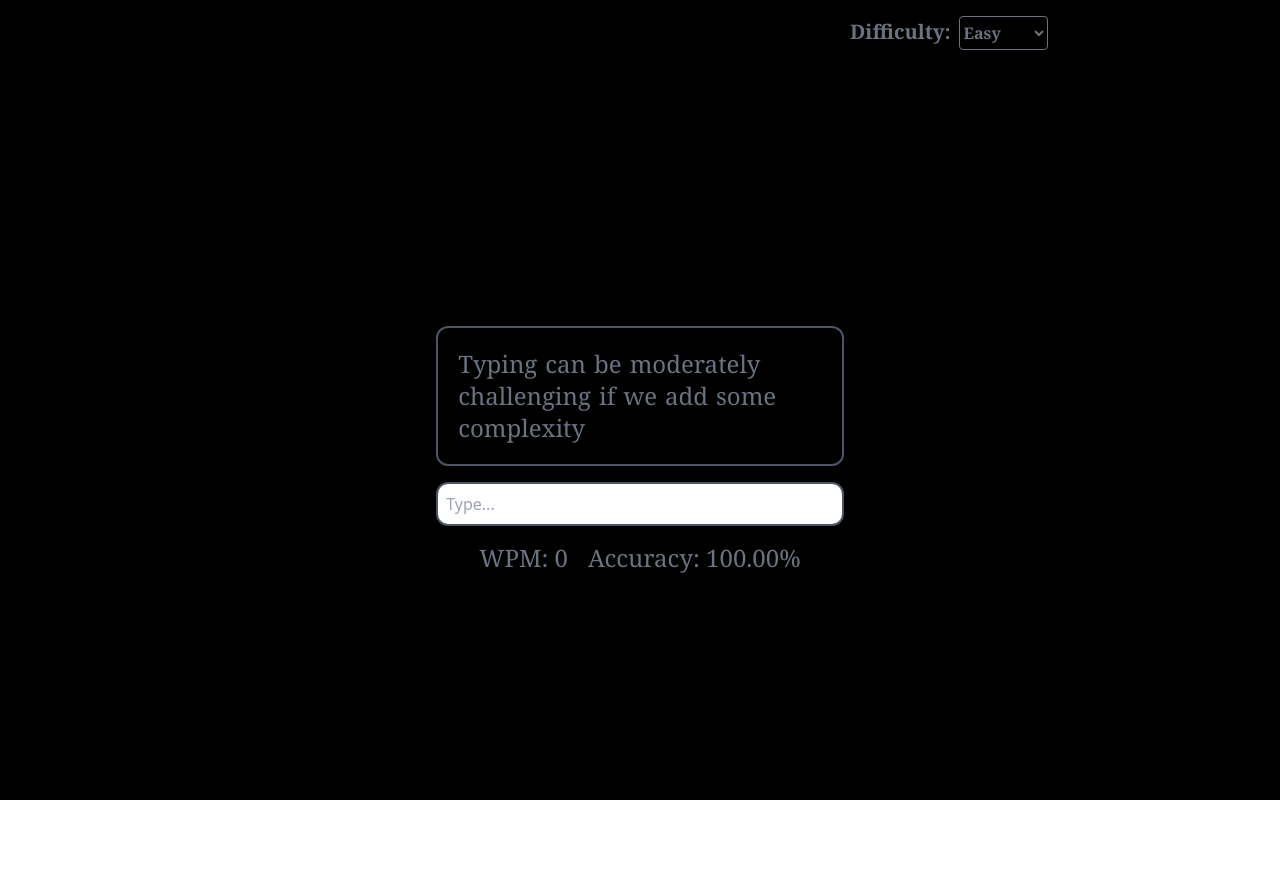
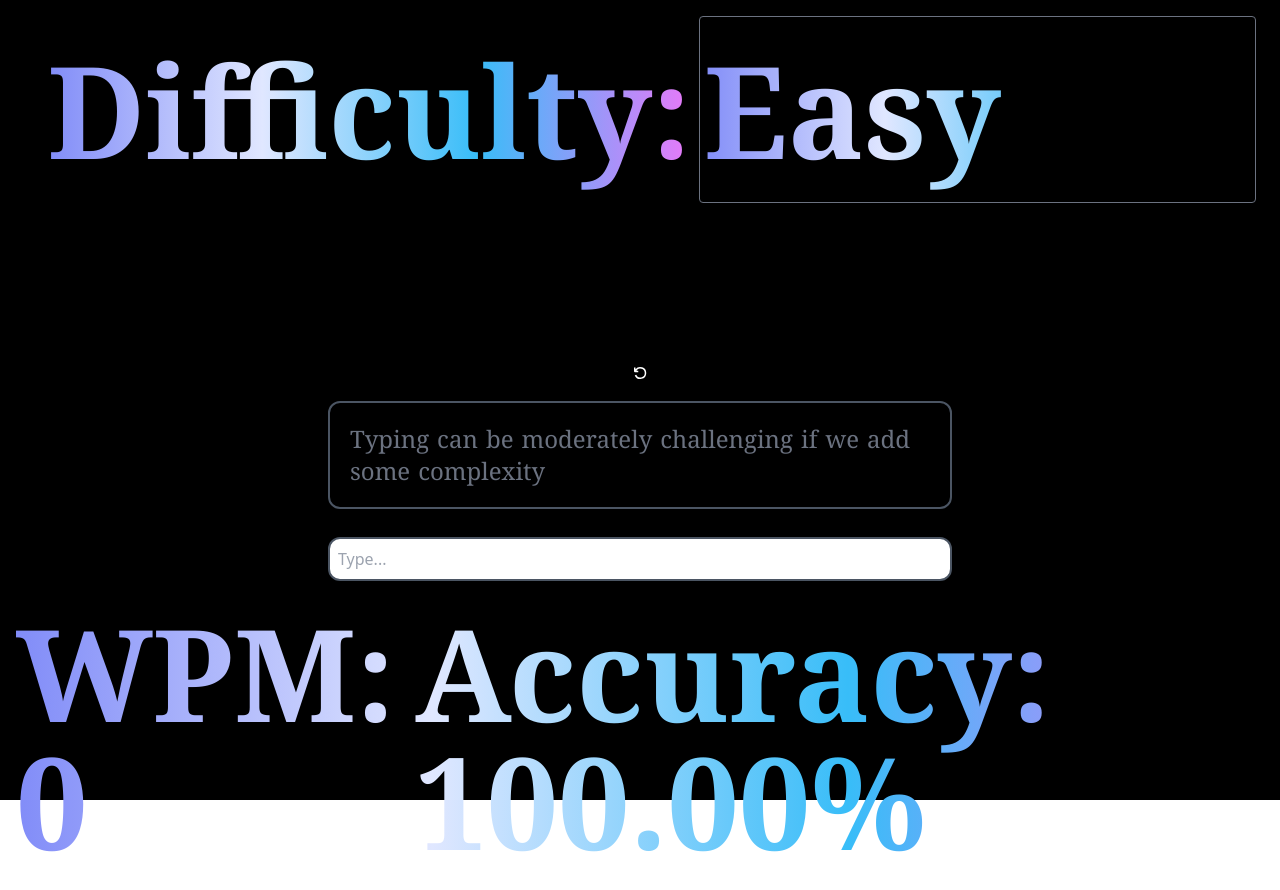
Before and after one commit to Hiiankit/Typing-game, a Next.js app: page / in a window 1280 px wide. Shown: the top 890 px of the page. Before the commit the page ends 834 px from the top, so only its background shows below. Built offline with nearby package versions, Linux system fonts and the light colour scheme.

Commit message:
Style: text gradient

```diff
--- a/postcss.config.mjs
+++ b/postcss.config.mjs
@@ -2,9 +2,7 @@
 const config = {
   plugins: {
     tailwindcss: {},
-  },
-  theme: {
-    fontfamily: ["Red Hat Display", sans - serif],
+    autoprefixer: {}, // Optionally add autoprefixer
   },
 };
 
--- a/src/app/Game.tsx
+++ b/src/app/Game.tsx
@@ -1,4 +1,5 @@
 "use client";
+import { VscDebugRestart } from "react-icons/vsc";
 
 import { useState, useEffect } from "react";
 
@@ -21,13 +22,17 @@ const Game = () => {
   const [accuracy, setAccuracy] = useState(100);
 
   useEffect(() => {
+    resetGame();
+  }, [difficulty]);
+
+  const resetGame = () => {
     setWords(paragraphs[difficulty].split(" "));
     setTypedWords([]);
     setCurrentWord("");
     setStartTime(null);
     setWpm(0);
     setAccuracy(100);
-  }, [difficulty]);
+  };
 
   const handleInputChange = (e: React.ChangeEvent<HTMLInputElement>) => {
     const input = e.target.value;
@@ -58,13 +63,13 @@ const Game = () => {
   };
 
   return (
-    <div className="p-4 bg-black h-screen  ">
-      {/* sellection */}
+    <div className="p-4 bg-black h-screen">
+      {/* Selection */}
       <header className="  flex justify-end items-end right-0">
-        <div className="mb-4">
+        <div className="mb-4 ">
           <label
             htmlFor="difficulty"
-            className="mr-2 font-extrabold text-gray-500 font-serif text-xl"
+            className="mr-2 md:text-9xl font-extrabold bg-clip-text text-transparent bg-[linear-gradient(to_right,theme(colors.indigo.400),theme(colors.indigo.100),theme(colors.sky.400),theme(colors.fuchsia.400),theme(colors.sky.400),theme(colors.indigo.100),theme(colors.indigo.400))] bg-[length:200%_auto] animate-gradient text-gray-500 font-serif text-xl"
           >
             Difficulty:
           </label>
@@ -72,17 +77,29 @@ const Game = () => {
             id="difficulty"
             value={difficulty}
             onChange={(e) => setDifficulty(e.target.value as Difficulty)}
-            className="py-1  font-serif text-gray-500 bg-black border-gray-500 font-bold border rounded"
+            className="py-1   mr-2 md:text-9xl font-extrabold bg-clip-text text-transparent bg-[linear-gradient(to_right,theme(colors.indigo.400),theme(colors.indigo.100),theme(colors.sky.400),theme(colors.fuchsia.400),theme(colors.sky.400),theme(colors.indigo.100),theme(colors.indigo.400))] bg-[length:200%_auto] animate-gradient text-gray-500 font-serif text-xl bg-black border-gray-500  border rounded"
           >
-            <option value="easy">Easy</option>
-            <option value="medium">Medium</option>
-            <option value="hard">Hard</option>
+            <option className="text-gray-400" value="easy">
+              Easy
+            </option>
+            <option className="text-gray-400" value="medium">
+              Medium
+            </option>
+            <option className="text-gray-400" value="hard">
+              Hard
+            </option>
           </select>
         </div>
       </header>
 
       {/* Display Paragraph */}
-      <div className="flex flex-col justify-center items-center  h-full">
+      <div className="flex flex-col gap-3 justify-center items-center  h-full">
+        <button
+          onClick={resetGame}
+          className="mt-4 p-2 bg-transparent   text-white rounded-xl font-bold hover:bg-gray-600"
+        >
+          <VscDebugRestart />
+        </button>
         <div className="mb-4 text-wrap flex-wrap w-1/2  p-5 text-gray-500 border-gray-600 border-2 rounded-xl flex">
           {words.map((word, index) => (
             <span
@@ -117,8 +134,9 @@ const Game = () => {
           autoFocus
         />
 
-        <div className="mt-4 font-serif text-2xl flex gap-5 text-gray-500">
-          <p>WPM: {wpm}</p>
+        {/* Stats */}
+        <div className="mt-4 font-serif text-2xl flex gap-5  md:text-9xl font-extrabold bg-clip-text text-transparent bg-[linear-gradient(to_right,theme(colors.indigo.400),theme(colors.indigo.100),theme(colors.sky.400),theme(colors.fuchsia.400),theme(colors.sky.400),theme(colors.indigo.100),theme(colors.indigo.400))] bg-[length:200%_auto] animate-gradient text-gray-500">
+          <p className="">WPM: {wpm}</p>
           <p>Accuracy: {accuracy.toFixed(2)}%</p>
         </div>
       </div>
```
Also changed, not shown: package.json (+6 -4 lines), src/app/typinginterface.tsx (deleted), 1 other file (tests, documents, lock files or other folders).
